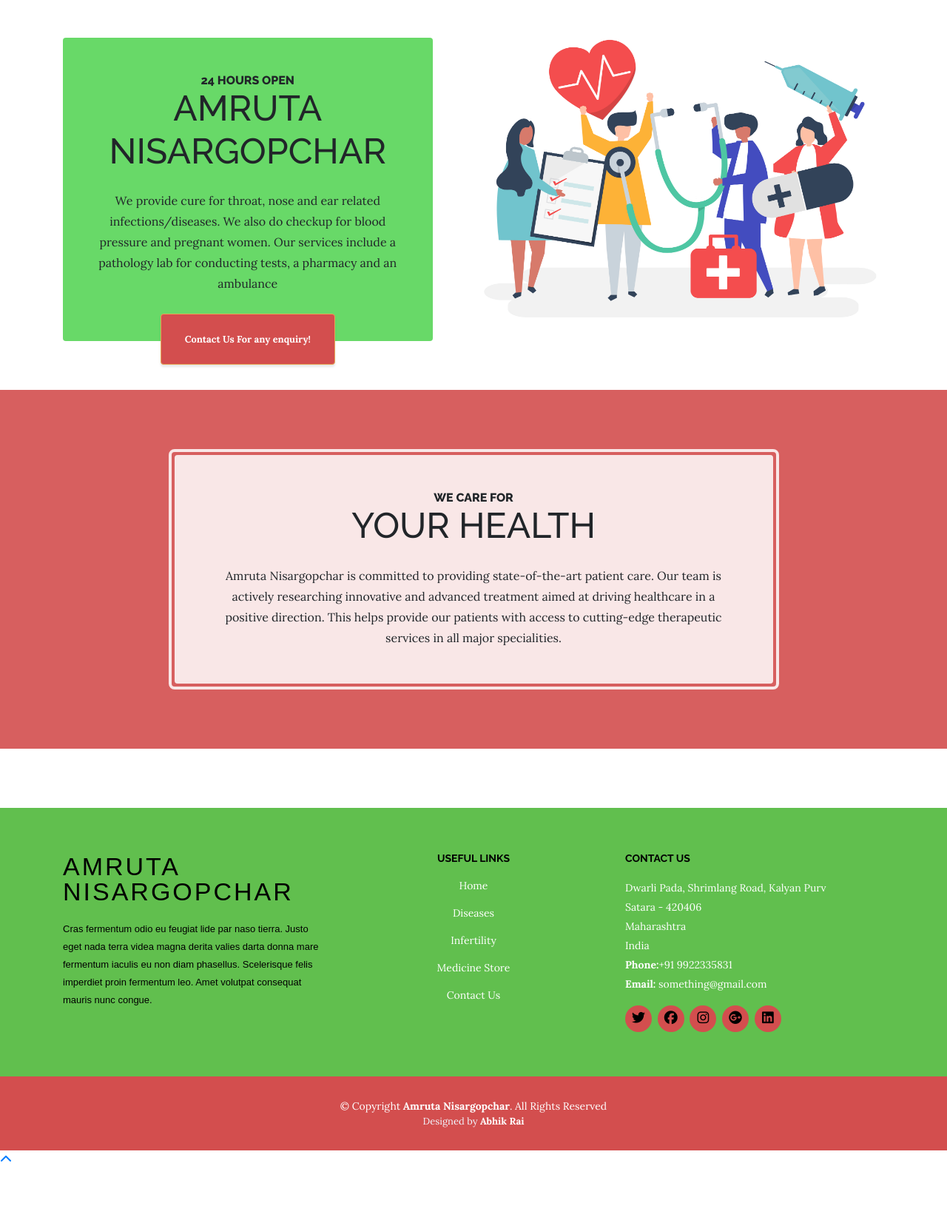
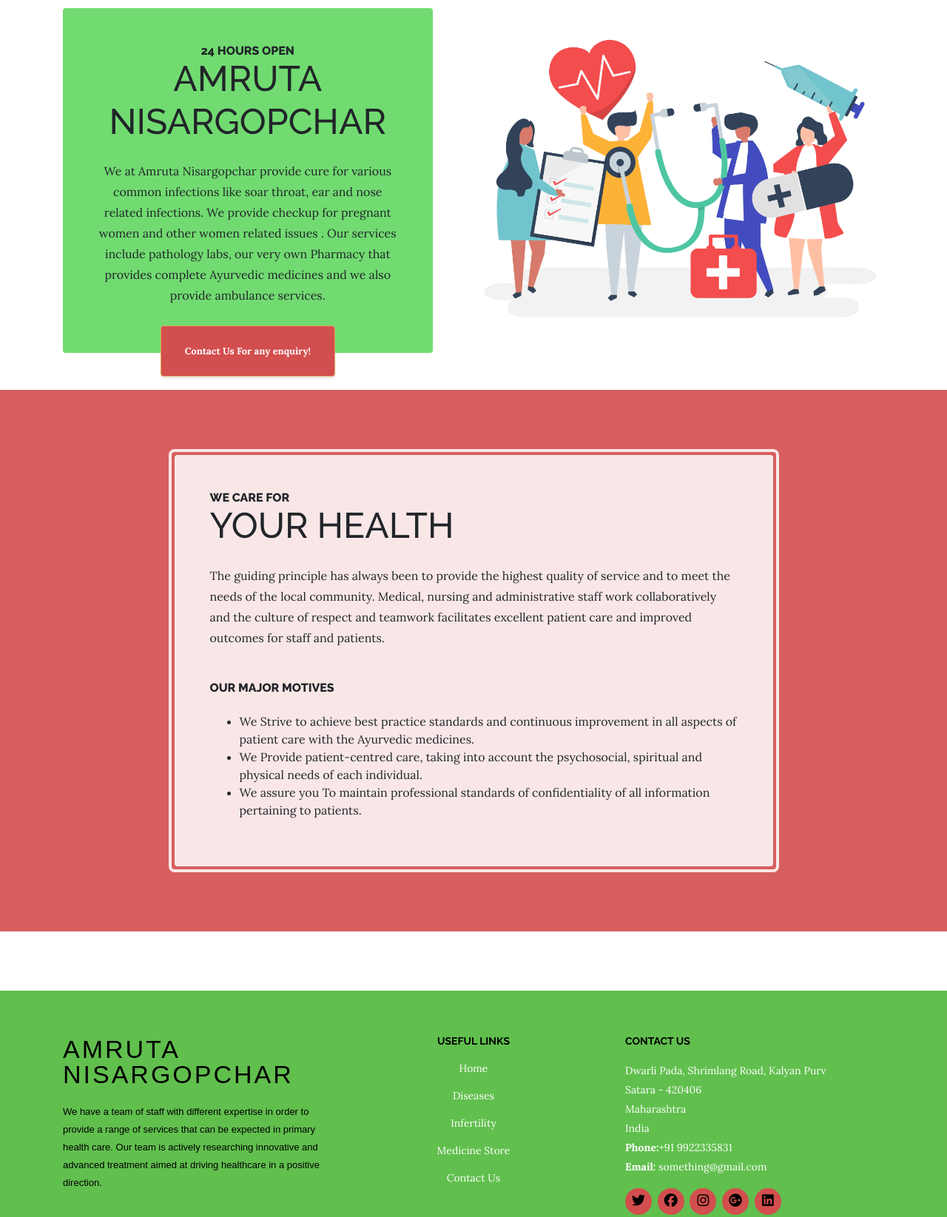
Before and after one commit to abhikrai14/AmrutaHospitalWebsite, a plain HTML site: page index.html in a window 1280 px wide. Shown: the part 165-1810 px from the top of the page at 74% size. Before the commit the page ends 1744 px from the top, so only its background shows below. Drawn offline with Linux system fonts and the light colour scheme; a web font is replaced by a local one.

Commit message:
Updated content - 9/01/2020

```diff
--- a/index.html
+++ b/index.html
@@ -69,9 +69,10 @@
                         <span class="section-heading-lower">Amruta Nisargopchar</span>
                     </h2>
                     <p class="mb-3">
-                        We provide cure for throat, nose and ear related infections/diseases. We also do checkup for
-                        blood pressure and pregnant women. Our services include a pathology lab for conducting tests, a
-                        pharmacy and an ambulance
+                        We at Amruta Nisargopchar provide cure for various common infections like soar throat, ear and
+                        nose related infections. We provide checkup for pregnant women and other women related issues .
+                        Our services include pathology labs, our very own Pharmacy that provides complete Ayurvedic
+                        medicines and we also provide ambulance services.
                     </p>
                     <div class="intro-button mx-auto">
                         <a class="btn btn-primary btn-xl" href="contact.html">Contact Us For any enquiry!</a>
@@ -85,17 +86,38 @@
         <div class="container">
             <div class="row">
                 <div class="col-xl-9 mx-auto">
-                    <div class="cta-inner text-center rounded">
+                    <div class="cta-inner rounded">
                         <h2 class="section-heading mb-4">
                             <span class="section-heading-upper">We Care For</span>
                             <span class="section-heading-lower">Your Health</span>
                         </h2>
                         <p class="mb-0">
-                            Amruta Nisargopchar is committed to providing state-of-the-art patient care. Our team is
-                            actively researching innovative and
-                            advanced treatment aimed at driving healthcare in a positive direction. This helps provide
-                            our patients with access to
-                            cutting-edge therapeutic services in all major specialities.
+                            The guiding principle has always been to provide the highest quality of service and to meet
+                            the needs of the local
+                            community.
+                            Medical, nursing and administrative staff work collaboratively and the culture of respect
+                            and teamwork facilitates
+                            excellent patient care and improved outcomes for staff and patients.
+                        </p>
+                        <p>
+                            <br>
+                            <h2 class="section-heading mb-4">
+                                <span class="section-heading-upper">Our Major Motives</span>
+                            </h2>
+                            <ul>
+                                <li>
+                                    We Strive to achieve best practice standards and continuous improvement in all
+                                    aspects of patient care with the Ayurvedic medicines.
+                                </li>
+                                <li>
+                                    We Provide patient-centred care, taking into account the psychosocial, spiritual and
+                                    physical needs of each individual.
+                                </li>
+                                <li>
+                                    We assure you To maintain professional standards of confidentiality of all
+                                    information pertaining to patients.
+                                </li>
+                            </ul>
                         </p>
                     </div>
                 </div>
@@ -111,11 +133,14 @@
 
                     <div class="col-lg-4 col-md-6 footer-info">
                         <h3>Amruta Nisargopchar</h3>
-                        <p>Cras fermentum odio eu feugiat lide par naso tierra. Justo eget nada terra videa magna derita
-                            valies
-                            darta donna mare fermentum iaculis eu non diam phasellus. Scelerisque felis imperdiet proin
-                            fermentum leo.
-                            Amet volutpat consequat mauris nunc congue.</p>
+                        <p>
+                            We have a team of staff with different expertise in order to provide a range of services
+                            that
+                            can be expected in primary
+                            health care. Our team is actively researching innovative and advanced treatment aimed at
+                            driving healthcare in a
+                            positive direction.
+                        </p>
                     </div>
 
                     <div class="col-lg-4 col-md-6 footer-links">
--- a/scss/_global.scss
+++ b/scss/_global.scss
@@ -80,5 +80,5 @@ p {
 }
 
 .bg-faded {
-  background-color: fade-out($pastelgreen, 0.15);
+  background-color: fade-out($pastelgreen, 0.20);
 }
--- a/scss/_intro.scss
+++ b/scss/_intro.scss
@@ -1,5 +1,6 @@
 .intro {
   position: relative;
+  width: 100%;
   @media (min-width: 992px) {
     .intro-img {
       width: 50%;
@@ -7,8 +8,8 @@
     }
     .intro-text {
       left: 0;
-      width: 60%;
-      margin-top: 3rem;
+      width: 50%;
+      margin-top: 0.5rem;
       position: absolute;
       .intro-button {
         width: 100%;
```
Also changed, not shown: contact.html (+7 -6 lines), diseases.html (+8 -8 lines), femaleinfertility.html (+7 -6 lines), store.html (+7 -6 lines), scss/business-casual.css, 1 other file.
